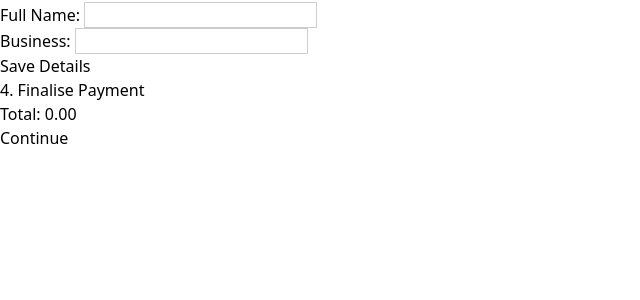
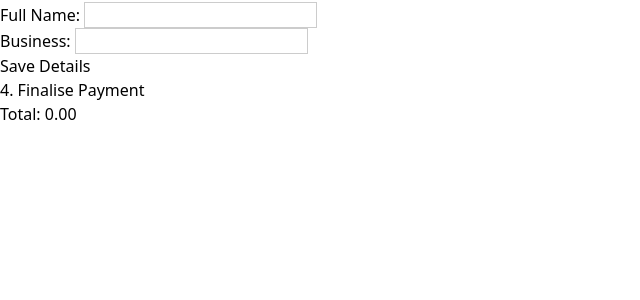
Before and after one commit to wattlehq/mimosa, a Django app: template src/core/templates/pages/certificate_order.html in a window 1280 px wide. Shown: the part 357-657 px from the top of the page, without its empty margins (0-640 px from the left). Run offline with Django 5.2, Linux system fonts and the light colour scheme; the template is opened without the code that fills it: most values are stand-ins (such as "Sample title", 1, 10 or a date in 2020); form fields are guessed from the names that the template uses; style sheets or scripts are compiled from the project's sources; some libraries are stand-ins or nearby versions.

Commit message:
feat: update templates

```diff
--- a/src/core/templates/components/finalise_payment.html
+++ b/src/core/templates/components/finalise_payment.html
@@ -1,9 +1,9 @@
 {% load static %}
 
 <section id="finalise-payment">
-  <script src="https://js.stripe.com/v3/"></script>
   <h2>4. Finalise Payment</h2>
   <div id="order-summary"></div>
-  <script type="module" src="{% static 'js/updateOrder.js' %}"></script>
-  <button type="submit" id="continue-button">Continue</button>
 </section>
+
+<script src="https://js.stripe.com/v3/"></script>
+<script type="module" src="{% static 'js/updateOrder.js' %}"></script>
```
